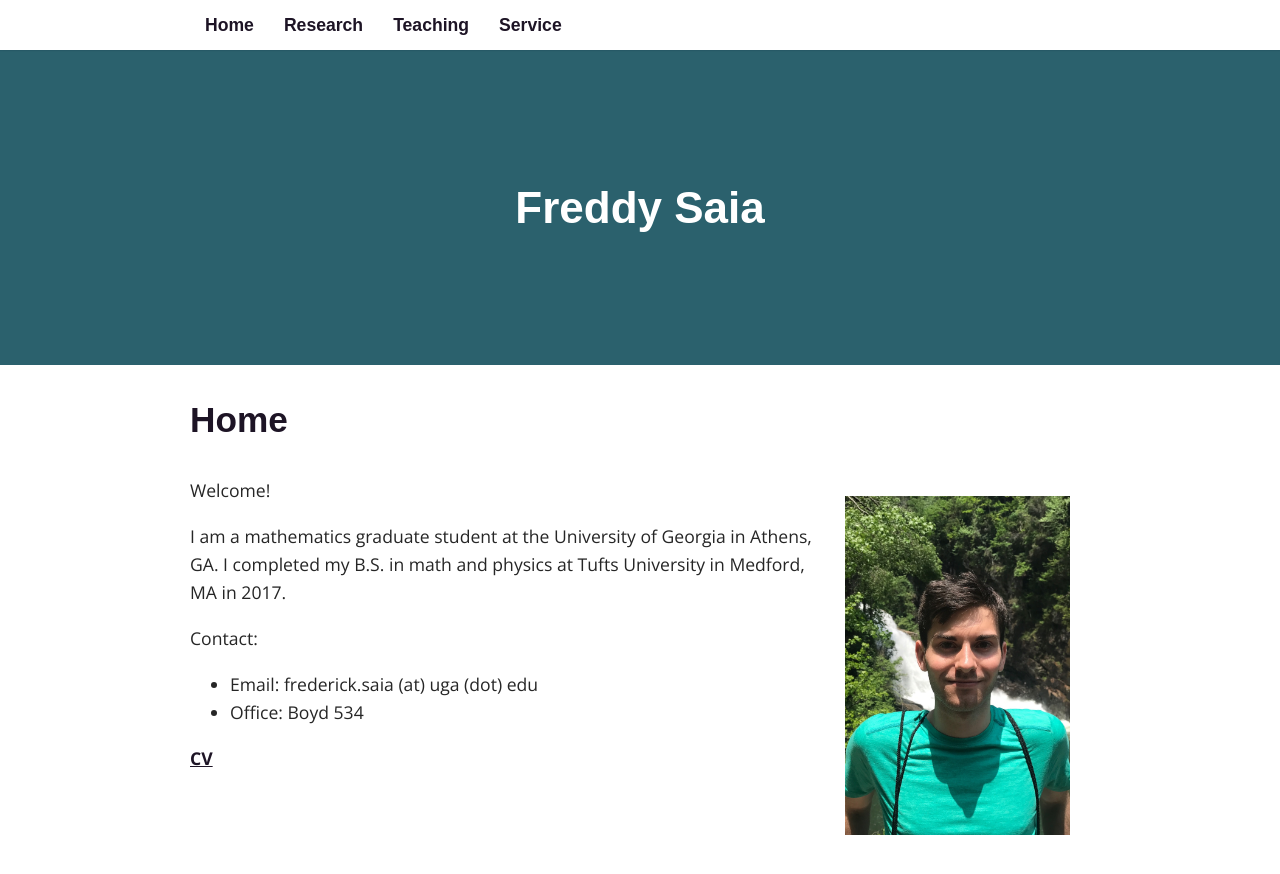
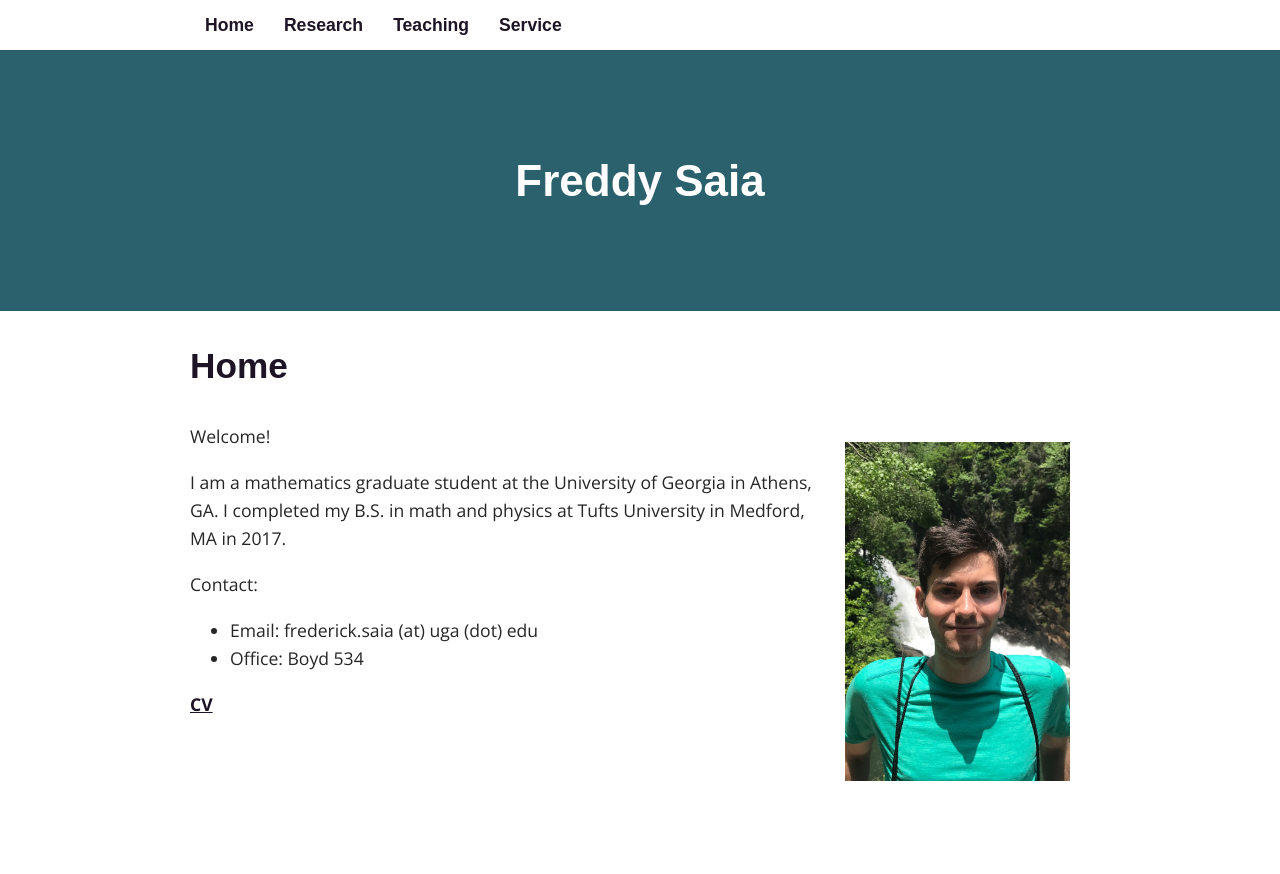
Before and after one commit to fsaia/site, a Jekyll site: the page built from index.md, in a window 1280 px wide and 900 px high. Shown: the top 874 px of the window. Built offline with Jekyll 4.4.1, drawn with Linux system fonts in a browser that asks for light colours; some web fonts are replaced.

Commit message:
Add files via upload

```diff
--- a/_sass/_base.scss
+++ b/_sass/_base.scss
@@ -1,6 +1,7 @@
 $content-width: 900px;
 $main: #FFFFFF;
 $header: #2B616D;
+// $header: #8c6464;
 $font-style: 'Open Sans', sans-serif;
 $font-color: #262626;
 $link-color: #1d1425;
--- a/_sass/_layout.scss
+++ b/_sass/_layout.scss
@@ -41,7 +41,7 @@ header {
   padding: 0px 0px;
   text-align: center;
   margin: 50px 0 0;
-  height: 35vh;
+  height: 29vh;
   display: flex;
   justify-content: center;
   align-items: center;
```
